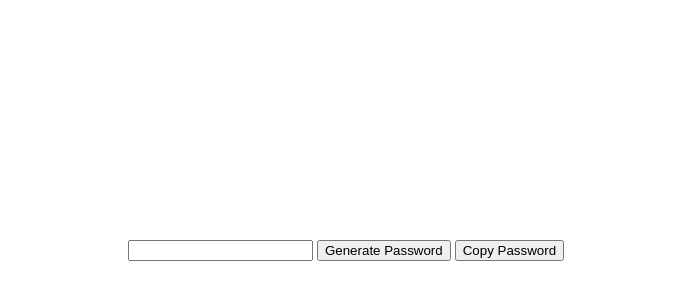
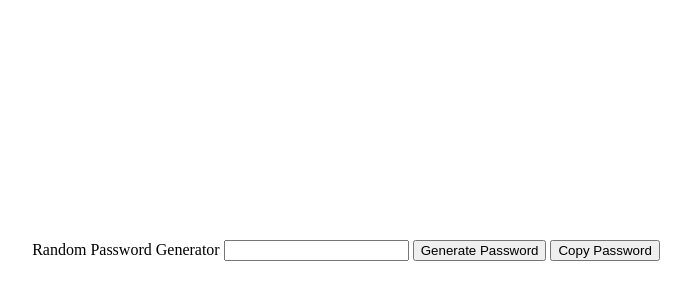
Before and after one commit to ZenAyush/Random-Password-Generator-Web, a plain HTML site: page index.html in a window 1280 px wide. Shown: the part 158-458 px from the top of the page, without its empty margins (294-985 px from the left). Drawn offline with Linux system fonts and the light colour scheme.

Commit message:
Update index.html

```diff
--- a/index.html
+++ b/index.html
@@ -31,6 +31,7 @@
 <body>
   <div class="center">
     <div>
+      <h>Random Password Generator</h>
       <input type="text" id="password" />
       <button onclick="generatePassword()">Generate Password</button>
       <button onclick="copyPassword()">Copy Password</button>
```
